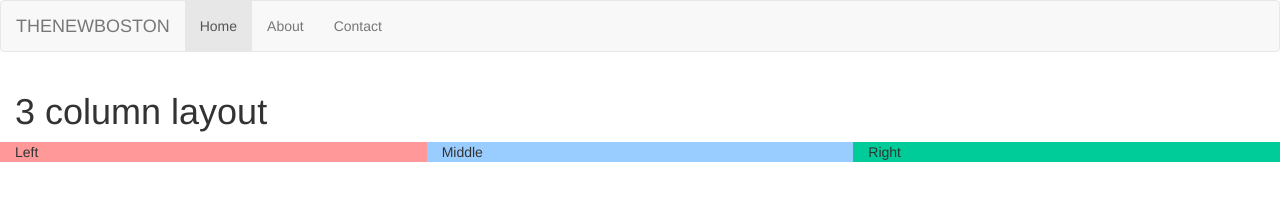
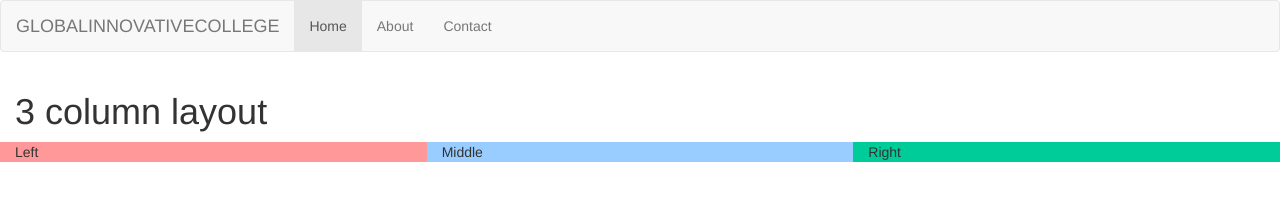
Before and after one commit to heartgatchion/html, a plain HTML site: page index.html in a window 1280 px wide. Drawn offline with nearby package versions, Linux system fonts and the light colour scheme.

Commit message:
Update index.html

```diff
--- a/index.html
+++ b/index.html
@@ -16,7 +16,7 @@
 
             <!-- Logo -->
             <div class="navbar-header">
-                <a href="#" class="navbar-brand">THENEWBOSTON</a>
+                <a href="#" class="navbar-brand">GLOBALINNOVATIVECOLLEGE</a>
             </div>
 
             <!-- Menu Items -->
```
